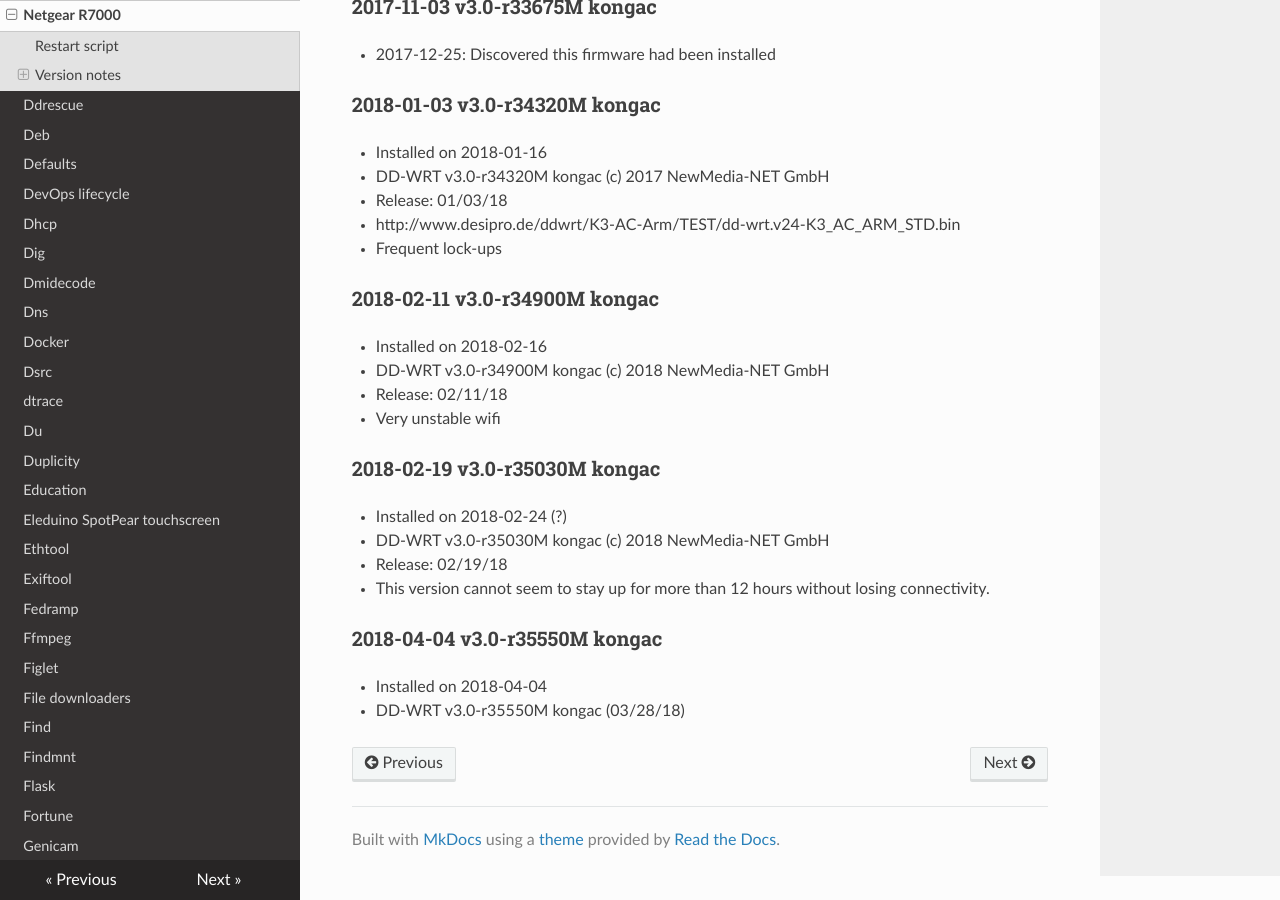
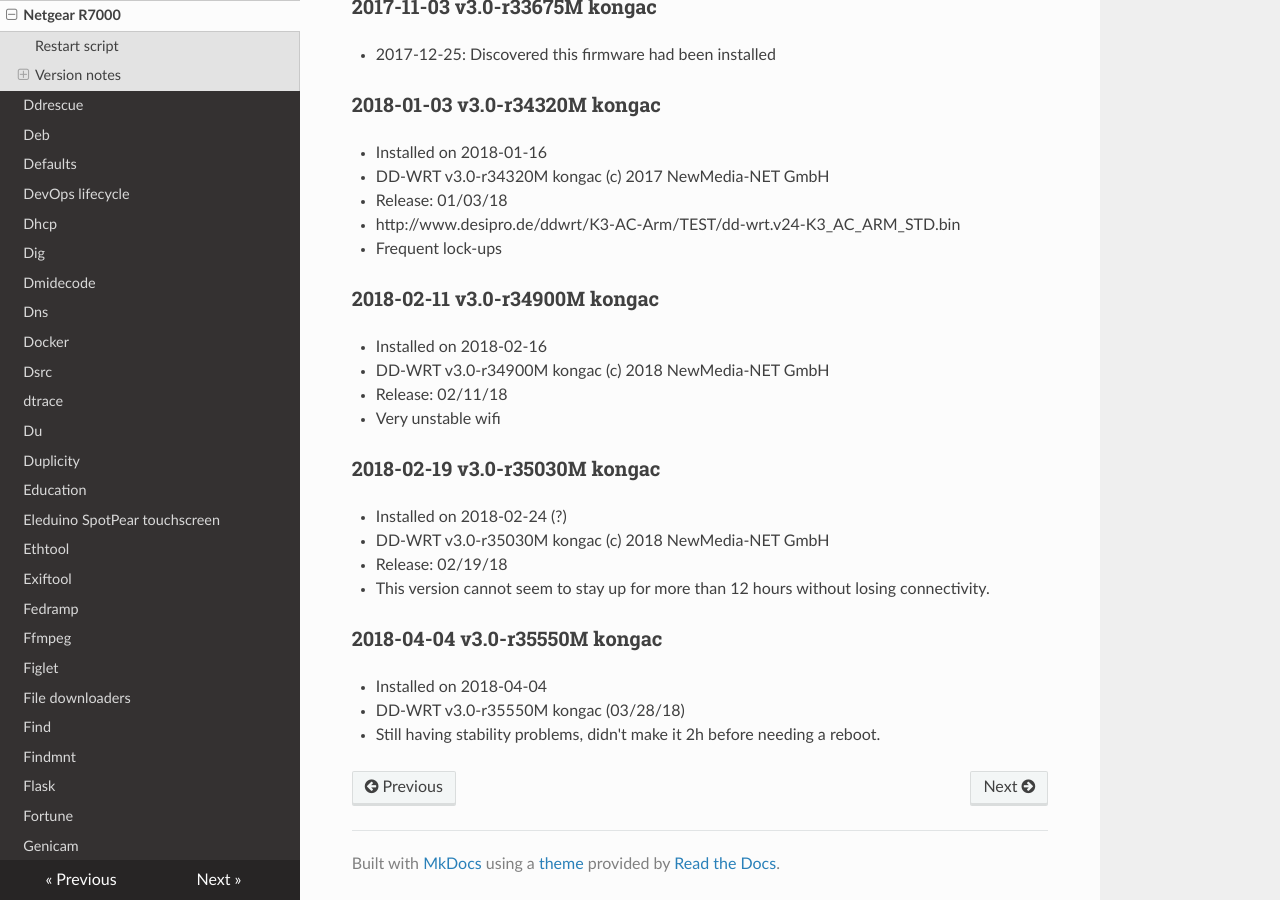
Before and after one commit to lando-cal/tech-notes, an MkDocs documentation site: the page built from docs/dd-wrt.md, in a window 1280 px wide and 900 px high, scrolled down 2568 px. Built offline with MkDocs 1.6.1, drawn with Linux system fonts in a browser that asks for light colours; nearby versions of some CDN libraries.

Commit message:
Add stability problems with v3.0-r35550M

```diff
--- a/docs/dd-wrt.md
+++ b/docs/dd-wrt.md
@@ -125,3 +125,4 @@ fping -q google.com || {
 
 - Installed on 2018-04-04
 - DD-WRT v3.0-r35550M kongac (03/28/18)
+- Still having stability problems, didn't make it 2h before needing a reboot.
```
